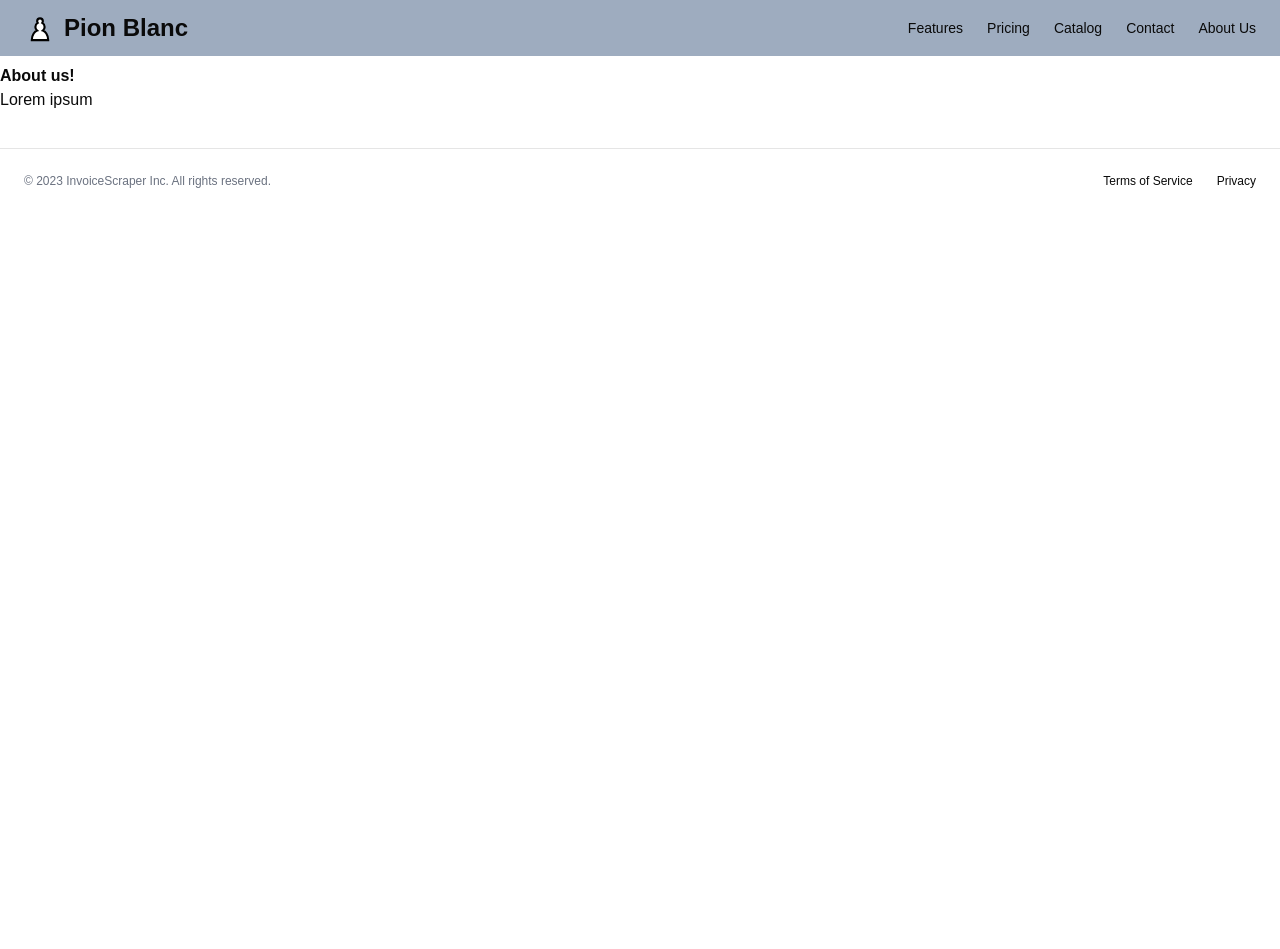
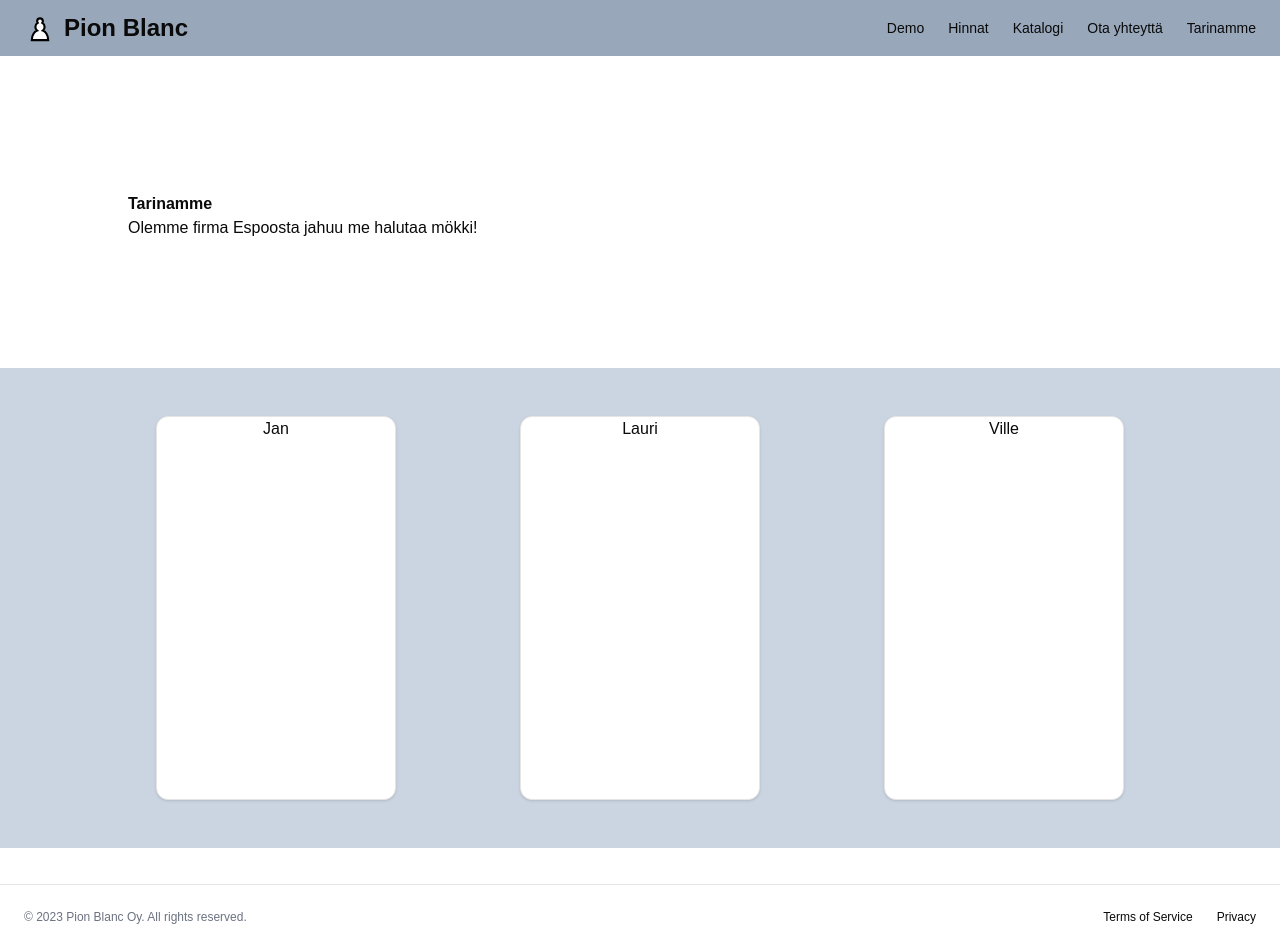
Before and after one commit to strengv1/pionblanc, a Next.js app in the folder homepage/: page /about in a window 1280 px wide. Before the commit the page ends 800 px from the top, so only its background shows below. Built offline with nearby package versions, Linux system fonts and the light colour scheme.

Commit message:
about page positioning

```diff
--- a/homepage/src/app/about/page.tsx
+++ b/homepage/src/app/about/page.tsx
@@ -1,8 +1,21 @@
+import { Card } from "@/components/ui/card";
+
 export default function About() {
   return (
-    <>
-      <h1 className="font-bold">About us!</h1>
-      <p> Lorem ipsum </p>
-    </>
+    <div className="w-full flex flex-col items-center">
+      <div className="py-12 md:py-16 lg:py-32  text-left" style={{ minWidth:"80%" }}>
+        <h1 className="font-bold">Tarinamme</h1>
+        <p>
+          Olemme firma Espoosta jahuu me halutaa mökki!
+        </p>
+      </div>
+
+
+      <div className="w-full flex flex-col items-center md:flex-row md:justify-evenly p-4 lg:p-8 bg-slate-300">
+        <Card className="h-60 w-96 md:h-96 md:w-60 my-4 flex justify-center">Jan</Card>
+        <Card className="h-60 w-96 md:h-96 md:w-60 my-4 flex justify-center">Lauri</Card>
+        <Card className="h-60 w-96 md:h-96 md:w-60 my-4 flex justify-center">Ville</Card>
+      </div>
+    </div>
   )
 }
--- a/homepage/src/app/layout.tsx
+++ b/homepage/src/app/layout.tsx
@@ -21,26 +21,26 @@ export default function RootLayout({
   return (
     <html lang="en">
       <body>
-        <header className="p-4 lg:px-6 h-14 flex fixed w-full items-center bg-slate-400 hover:bg-opacity-98 bg-opacity-90 z-10 top-0">
+        <header className="p-4 lg:px-6 h-14 flex fixed w-full items-center bg-slate-400 bg-opacity-95 z-10 top-0">
           <Link className="flex items-center justify-center" href="/">
             <img src="/pawn.svg" alt="Logo" className="h-7 w-7 md:h-7 md:w-7 lg:h-8 lg:w-8 text-primary" />
             <span className="ml-2 text-lg md:text-xl lg:text-2xl font-bold">Pion Blanc</span>
           </Link>
           <nav className="ml-auto flex gap-4 sm:gap-6">
-            <Link className="text-sm font-medium hover:underline underline-offset-4" href="#features">
-              Features
+            <Link className="text-sm font-medium hover:underline underline-offset-4" href="#demo">
+              Demo
             </Link>
             <Link className="text-sm font-medium hover:underline underline-offset-4" href="#pricing">
-              Pricing
+              Hinnat
             </Link>
             <Link className="text-sm font-medium hover:underline underline-offset-4" href="#catalog">
-              Catalog
+              Katalogi
             </Link>
             <Link className="text-sm font-medium hover:underline underline-offset-4" href="#contact">
-              Contact
+              Ota yhteyttä
             </Link>
             <Link className="text-sm font-medium hover:underline underline-offset-4" href="/about">
-              About Us
+              Tarinamme
             </Link>
           </nav>
         </header>
@@ -49,7 +49,7 @@ export default function RootLayout({
         </main>
         <footer className="flex flex-col gap-2 sm:flex-row py-6 w-full shrink-0 items-center px-4 md:px-6 border-t">
           <p className="text-xs text-gray-500 dark:text-gray-400">
-            © 2023 InvoiceScraper Inc. All rights reserved.
+            © 2023 Pion Blanc Oy. All rights reserved.
           </p>
           <nav className="sm:ml-auto flex gap-4 sm:gap-6">
             <Link className="text-xs hover:underline underline-offset-4" href="#">
--- a/homepage/src/app/page.tsx
+++ b/homepage/src/app/page.tsx
@@ -6,7 +6,6 @@ import { ArrowRight, CheckCircle } from "lucide-react"
 export default function LandingPage() {
   return (
     <div>
-
       <section className="w-full py-12 md:py-32 lg:py-48 xl:py-56 flex items-center" style={{height: "90vh"}}>
         <div className="container mx-auto max-w-[1200px] px-4 md:px-6 ">
 
@@ -30,7 +29,7 @@ export default function LandingPage() {
         </div>
       </section>
 
-      <section className="min-h-screen bg-slate-300 mx-auto flex flex-col md:flex-row"> {/*  px-4 sm:px-6 lg:px-8 py-16  */}
+      <section id="demo" className="min-h-screen bg-slate-300 mx-auto flex flex-col md:flex-row"> {/*  px-4 sm:px-6 lg:px-8 py-16  */}
 
         {/* Left Fixed Column */}
         <div className="w-full md:w-1/2 py-4">
```
